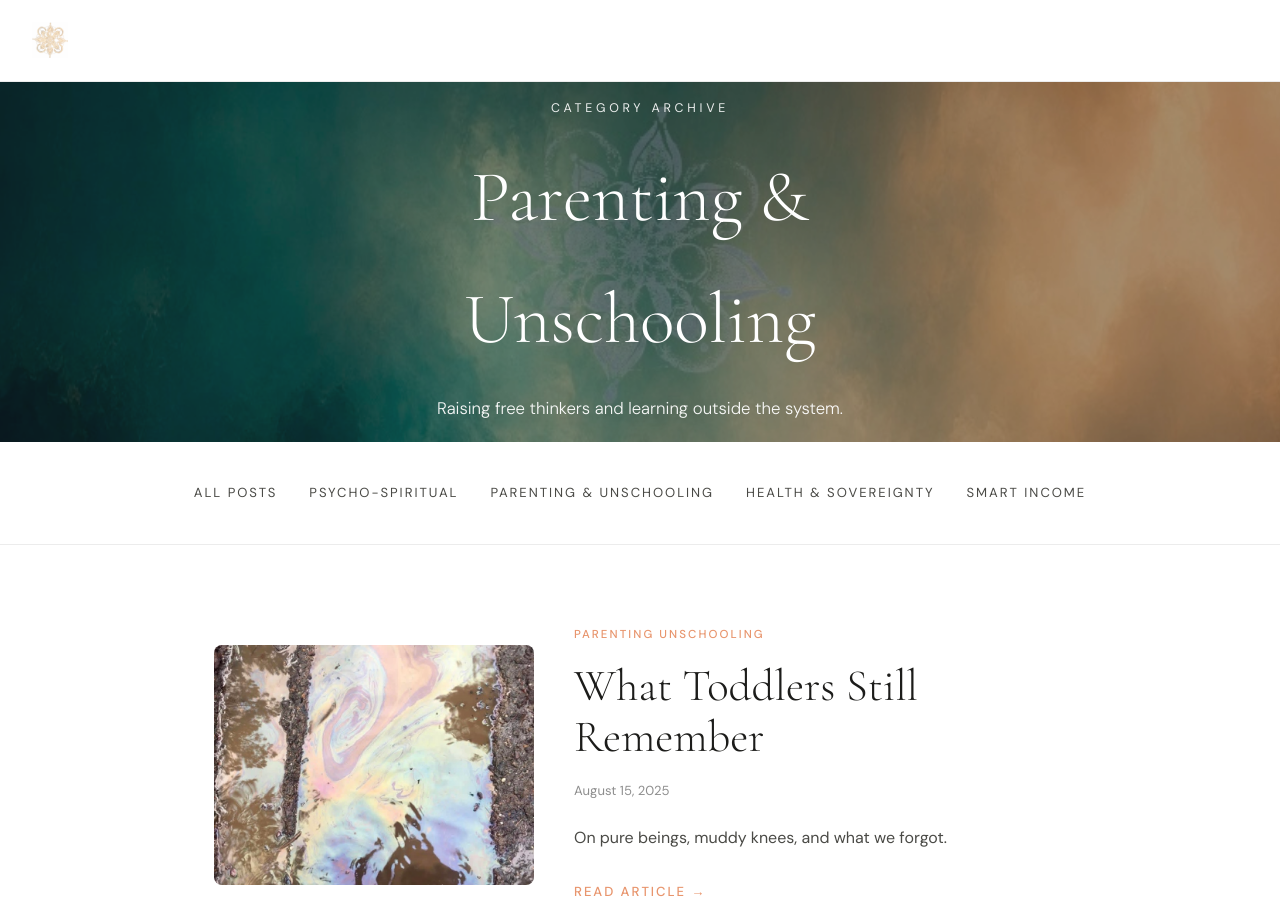
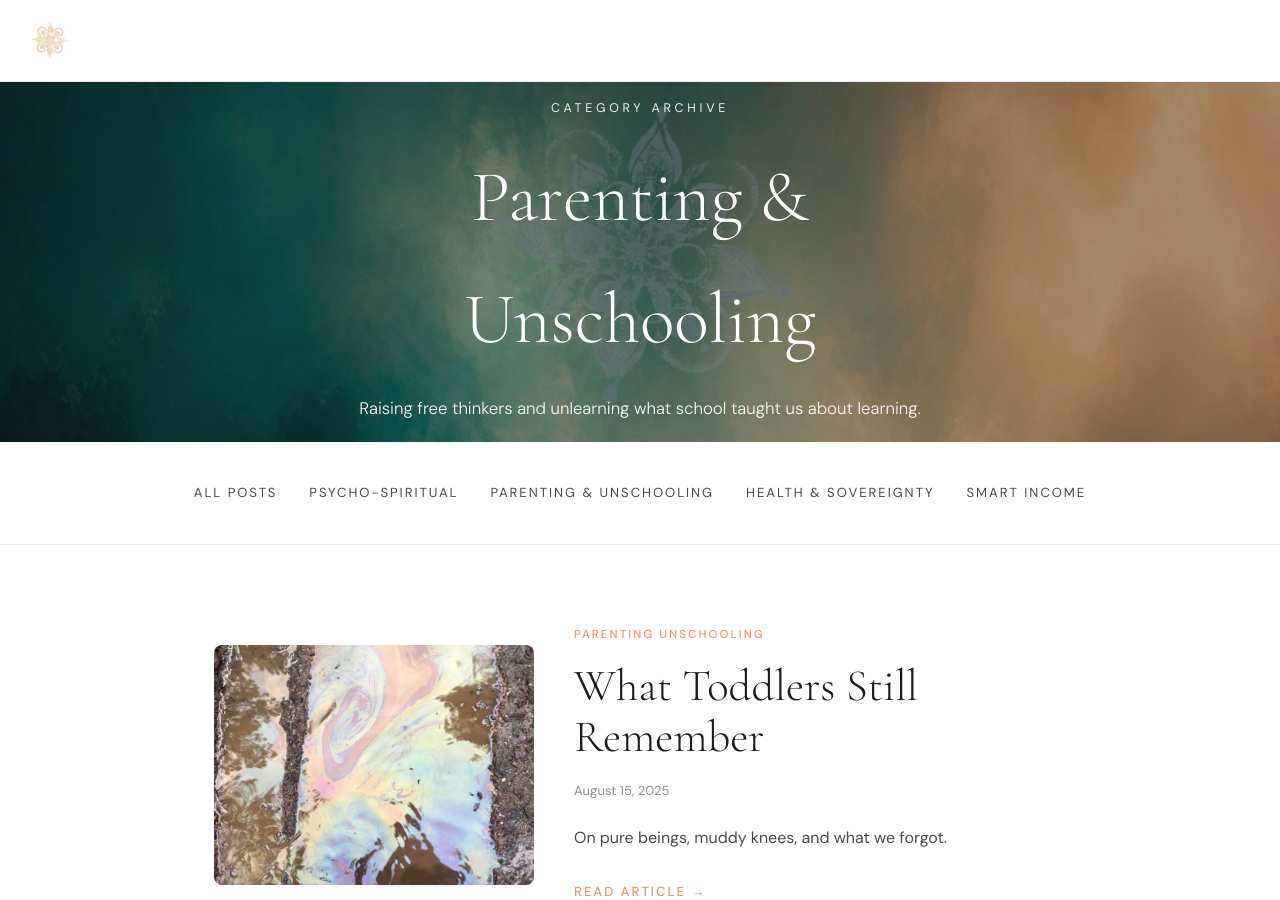
Before and after one commit to Blubell26/giuliapacciotti.com, a Jekyll site: the page built from blog/category/parenting-unschooling.html, in a window 1280 px wide and 900 px high. Built offline with Jekyll 4.4.1, drawn with Linux system fonts in a browser that asks for light colours.

Commit message:
Update parenting-unschooling.html

```diff
--- a/blog/category/parenting-unschooling.html
+++ b/blog/category/parenting-unschooling.html
@@ -1,7 +1,7 @@
 ---
 layout: blog-category
 title: Parenting & Unschooling
-description: Raising free thinkers and learning outside the system.
+description: Raising free thinkers and unlearning what school taught us about learning.
 category: parenting-unschooling
 permalink: /blog/category/parenting-unschooling/
 ---
```
